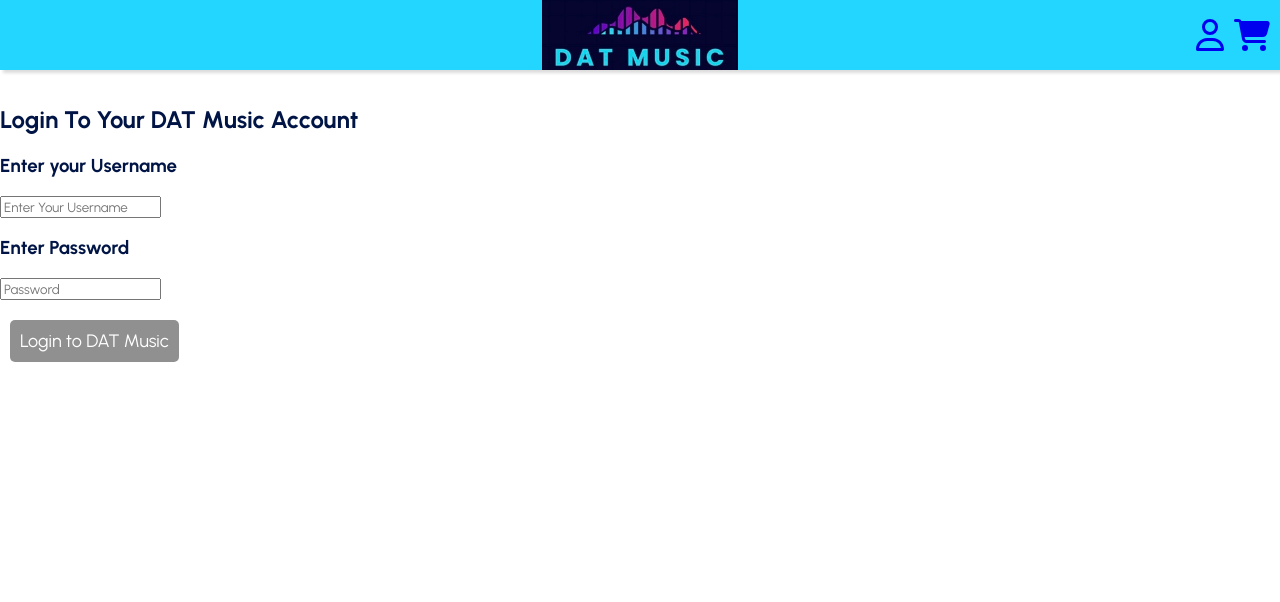
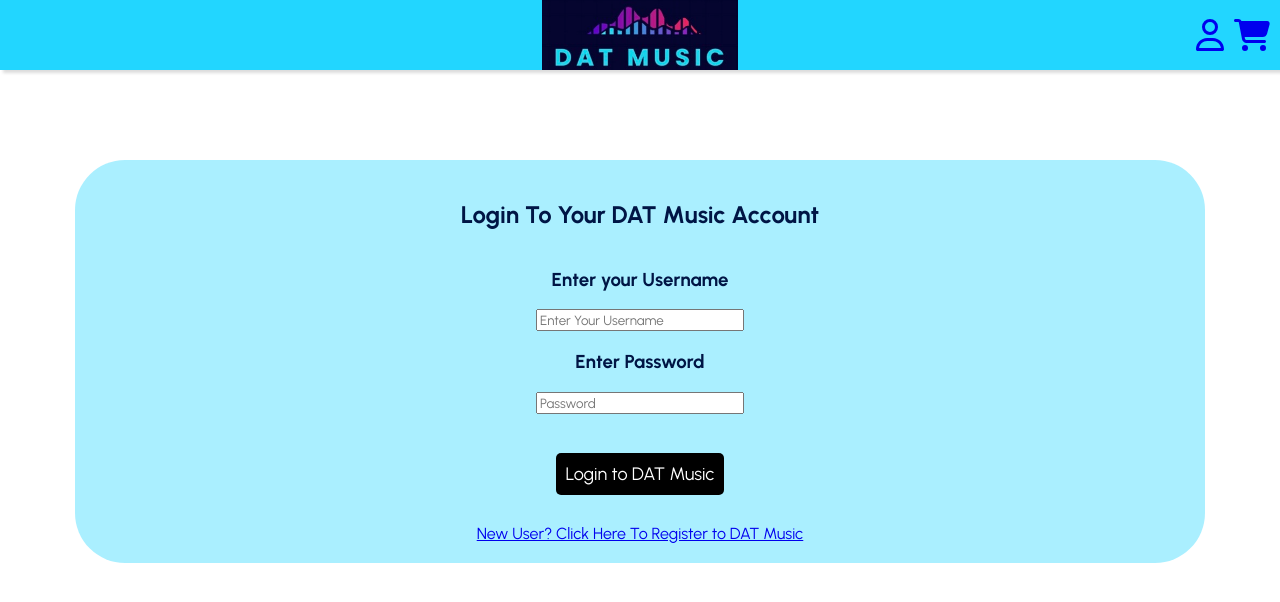
Before and after one commit to tedschu/EComm_DATMusic_Frontend, a React (Vite) app: page /login in a window 1280 px wide. Shown: the top 602 px of the page. Built offline with nearby package versions, Linux system fonts and the light colour scheme.

Commit message:
styling and adding success messages

```diff
--- a/src/drew.css
+++ b/src/drew.css
@@ -0,0 +1,54 @@
+
+/* LOGIN PAGE STYLING */
+
+
+.login-form {
+    display: flex;
+    justify-content: space-around;
+    flex-direction: column;
+    align-items: center;
+    margin: 75px;
+    background: rgba(34, 214, 255, 0.383);
+    box-sizing: border-box;
+    border-radius: 50px;
+    padding: 20px;
+}
+
+.login-form > button {
+    background-color: black;
+}
+
+.login-form > button:hover {
+    background: rgb(34, 214, 255);
+}
+
+.login-form > input {
+    width: 200px;
+}
+
+/* REGISTER FORM STYLING */
+
+
+.register-form {
+    display: flex;
+    justify-content: space-around;
+    flex-direction: column;
+    align-items: center;
+    margin: 50px;
+    background: rgba(34, 214, 255, 0.383);
+    box-sizing: border-box;
+    border-radius: 50px;
+    padding: 20px;
+}
+
+.register-form > button {
+    background-color: black;
+}
+
+.register-form > button:hover {
+    background: rgb(34, 214, 255);
+}
+
+.register-form > input {
+    width: 200px;
+}
--- a/src/pages/Login.jsx
+++ b/src/pages/Login.jsx
@@ -3,7 +3,10 @@
 
 import React from "react";
 import { useState, useEffect } from "react";
+import { useLocation } from 'react-router-dom';
 import { Link } from "react-router-dom";
+import { useNavigate } from 'react-router-dom';
+
 
 // import any other dependent files here (ex. checkout)
 
@@ -11,9 +14,13 @@
 
   const [username, setUsername] = useState('');
   const [password, setPassword] = useState('');
-  const [successMessage, setSuccessMessage] = useState("");
+  const [successMessage, setSuccessMessage] = useState('');
   const [error, setError] = useState(null);
   const [token, setToken] = useState(localStorage.getItem('token'));
+  const navigate = useNavigate();
+  const location = useLocation();
+  const registrationSuccessMessage = location.state?.registrationSuccessMessage || '';
+
 
   async function handleSubmit(e) {
     e.preventDefault();
@@ -42,6 +49,7 @@
               setSuccessMessage(data.message);
               setUsername("");
               setPassword("");
+              navigate("/");
     } else {
           setError(data.message || "Login failed");
     }
@@ -54,6 +62,7 @@
   return (
     <div className = "Login">
     <form className = "login-form" onSubmit={handleSubmit}>
+    {registrationSuccessMessage&& <p style={{ color: "green" }}>{registrationSuccessMessage}</p>}
       <h2> Login To Your DAT Music Account </h2>
       <h3>Enter your Username</h3>
     <input type = "username" value = {username} onChange={(e)=> setUsername(e.target.value)} placeholder={"Enter Your Username"} />
@@ -61,6 +70,8 @@
     <input type = "password" value = {password} onChange={(e)=> setPassword(e.target.value)} placeholder={"Password"} />
     <br></br>
     <button type = "submit">Login to DAT Music</button>
+    <br></br>
+    <Link to={"/register"} className="userLogo">New User? Click Here To Register to DAT Music</Link>
     </form>
     </div>
     );
--- a/src/pages/Register.jsx
+++ b/src/pages/Register.jsx
@@ -1,5 +1,6 @@
 import React, { useState, useEffect } from "react";
 import { Link } from "react-router-dom";
+import { useNavigate } from 'react-router-dom';
 
 function Register() {
   const [first_name, setFirstName] = useState("");
@@ -10,6 +11,7 @@
   const [successMessage, setSuccessMessage] = useState("");
   const [error, setError] = useState("");
   const [token, setToken] = useState(localStorage.getItem("token"));
+  const navigate = useNavigate();
 
   async function handleSubmit(e) {
     e.preventDefault();
@@ -42,6 +44,8 @@
         setAddress("");
         setUsername("");
         setPassword("");
+        navigate('/login', { state: { registrationSuccessMessage: 'Successfully Registered' } });
+
       } else {
         throw new Error(data.message || "Registration failed");
       }
```
